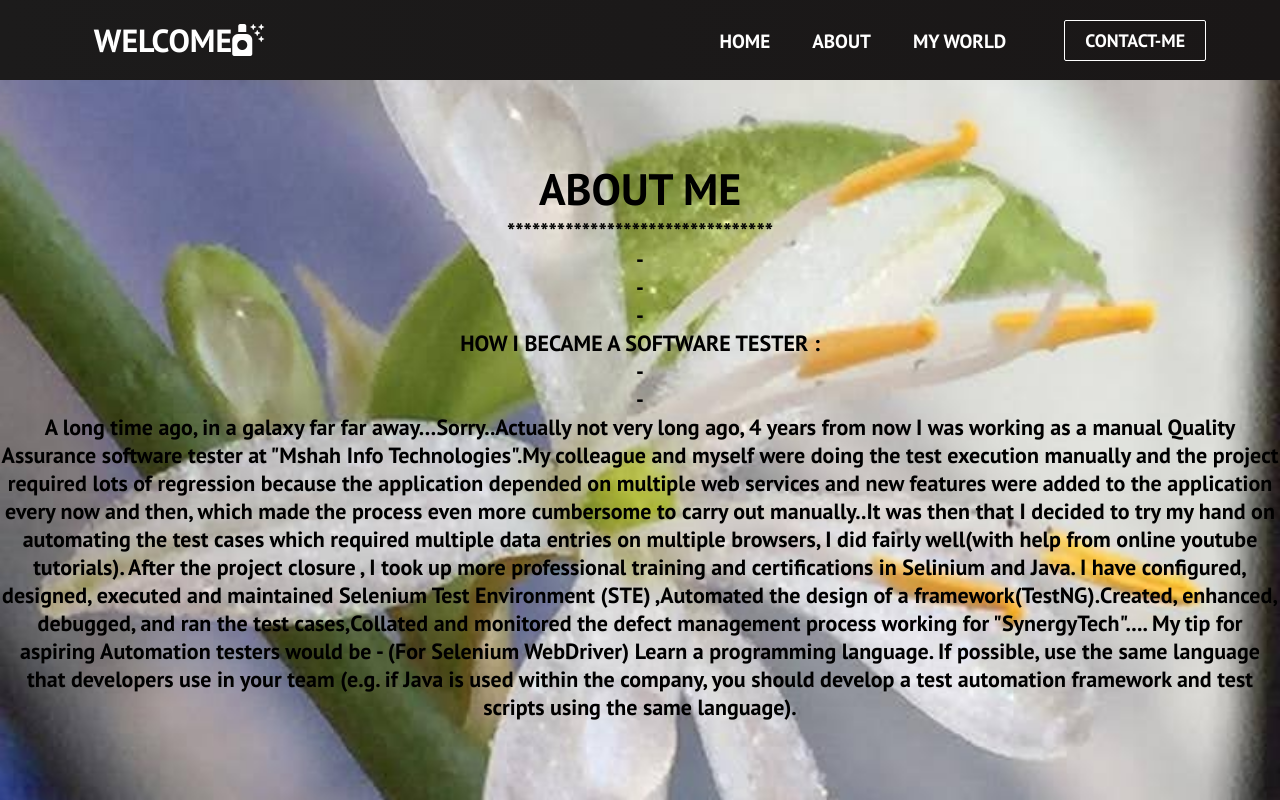
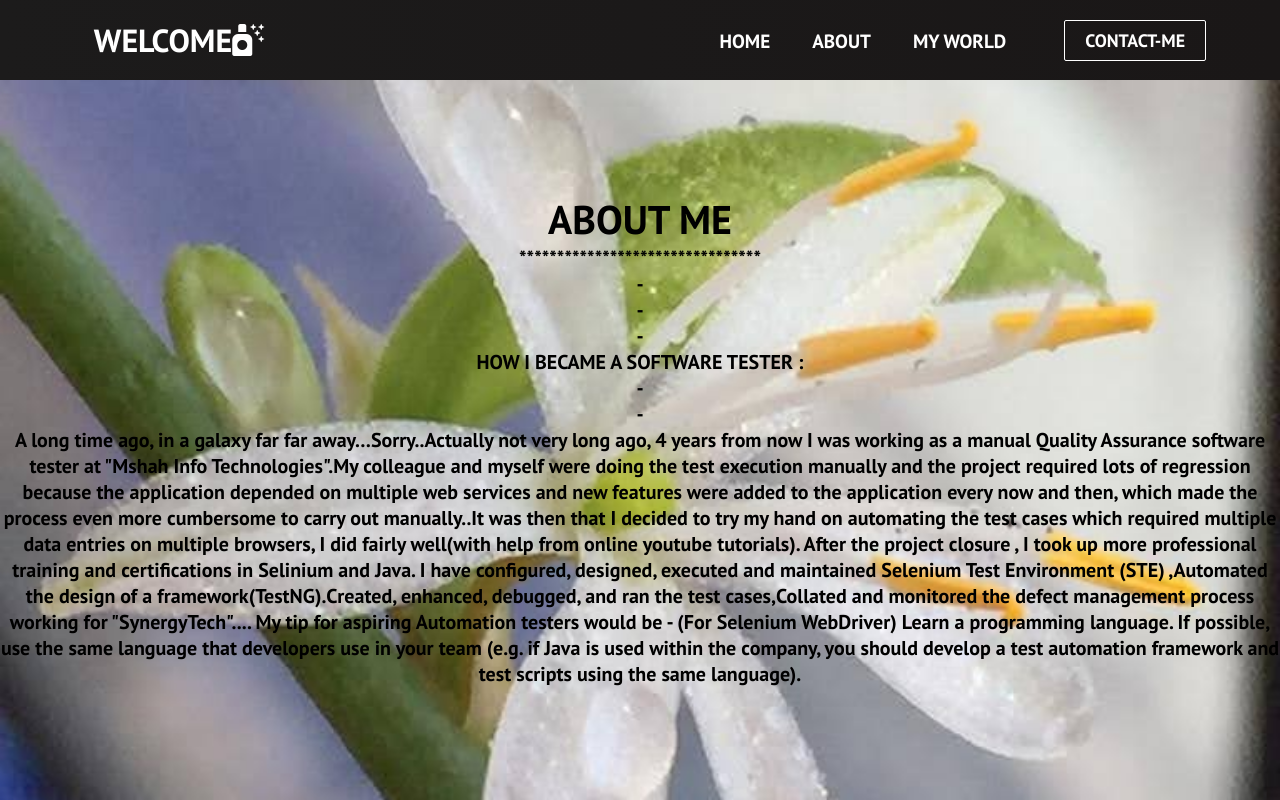
Before and after one commit to jjabby26/mywebsite, a React (Create React App) app: page /About in a window 1280 px wide. Built offline with nearby package versions, Linux system fonts and the light colour scheme.

Commit message:
fontChange

```diff
--- a/src/App.css
+++ b/src/App.css
@@ -24,7 +24,7 @@
     background-repeat: no-repeat;
     color: black;
     text-align: center;
-    font-size: 22px;
+    font-size: 20px;
 
   }
 
@@ -35,7 +35,7 @@
     background-size :100%;
     background-repeat: no-repeat;
     color: black;
-    font-size: 22px;
+    font-size: 20px;
   }
 
  .Divein{
```
